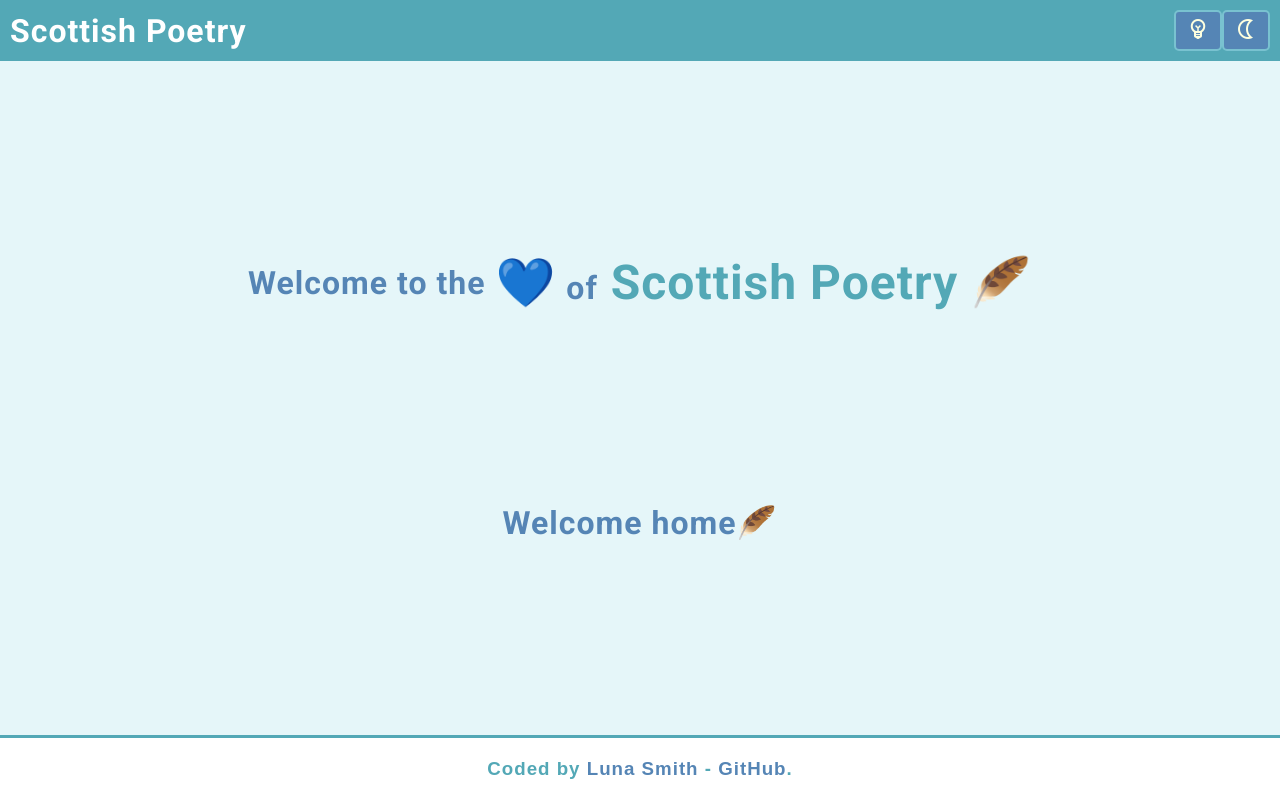
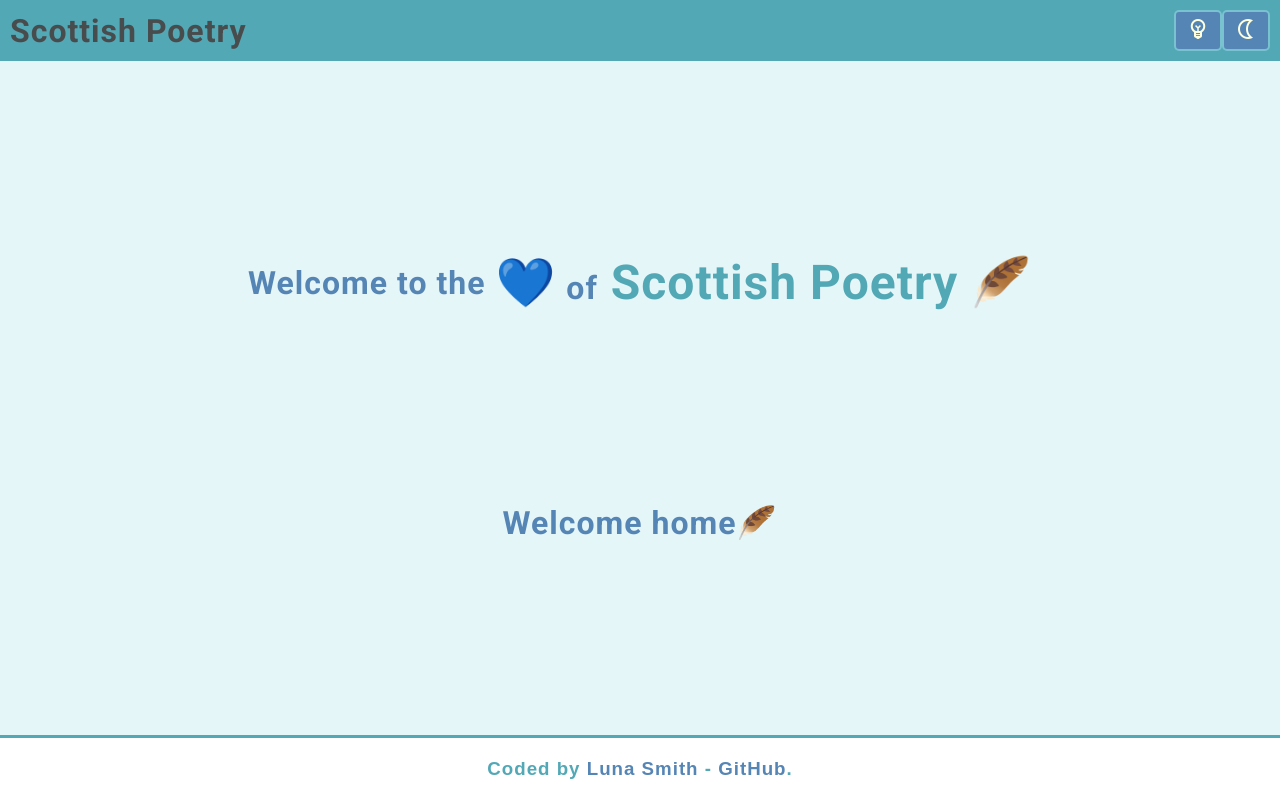
Before and after one commit to Lu-Smith/poetry-react, a React (Vite) app: page / in a window 1280 px wide. Built offline with nearby package versions, Linux system fonts and the light colour scheme.

Commit message:
Updated Header.tsx

```diff
--- a/src/components/Header.tsx
+++ b/src/components/Header.tsx
@@ -14,11 +14,11 @@ const HeaderContainer = styled.div`
 `;
 
 const Title = styled.h1`
-  color: #ffffff;
+  color: #484c4d;
   transition: all 0.3s ease;
 
   &:hover {
-    color: #7dd87d;
+    color: #ffffff;
   }
 `;
 
```
